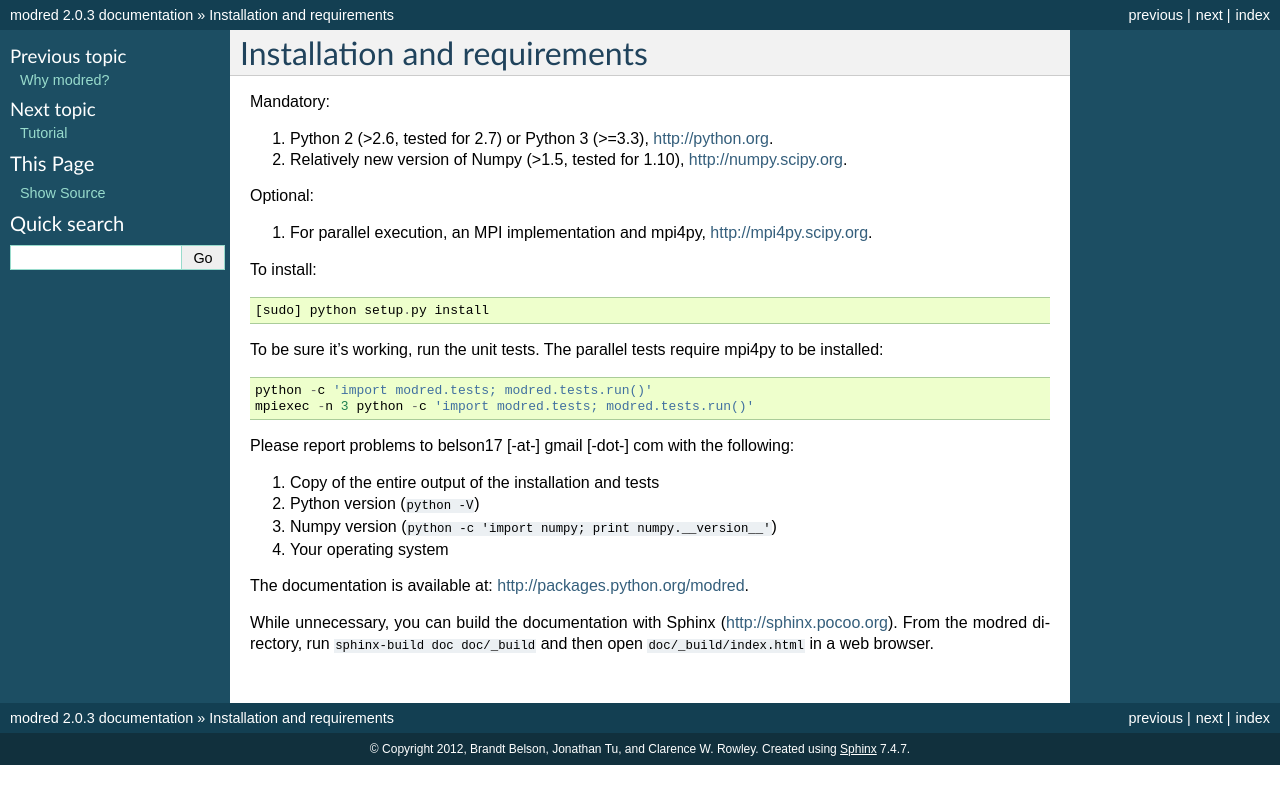
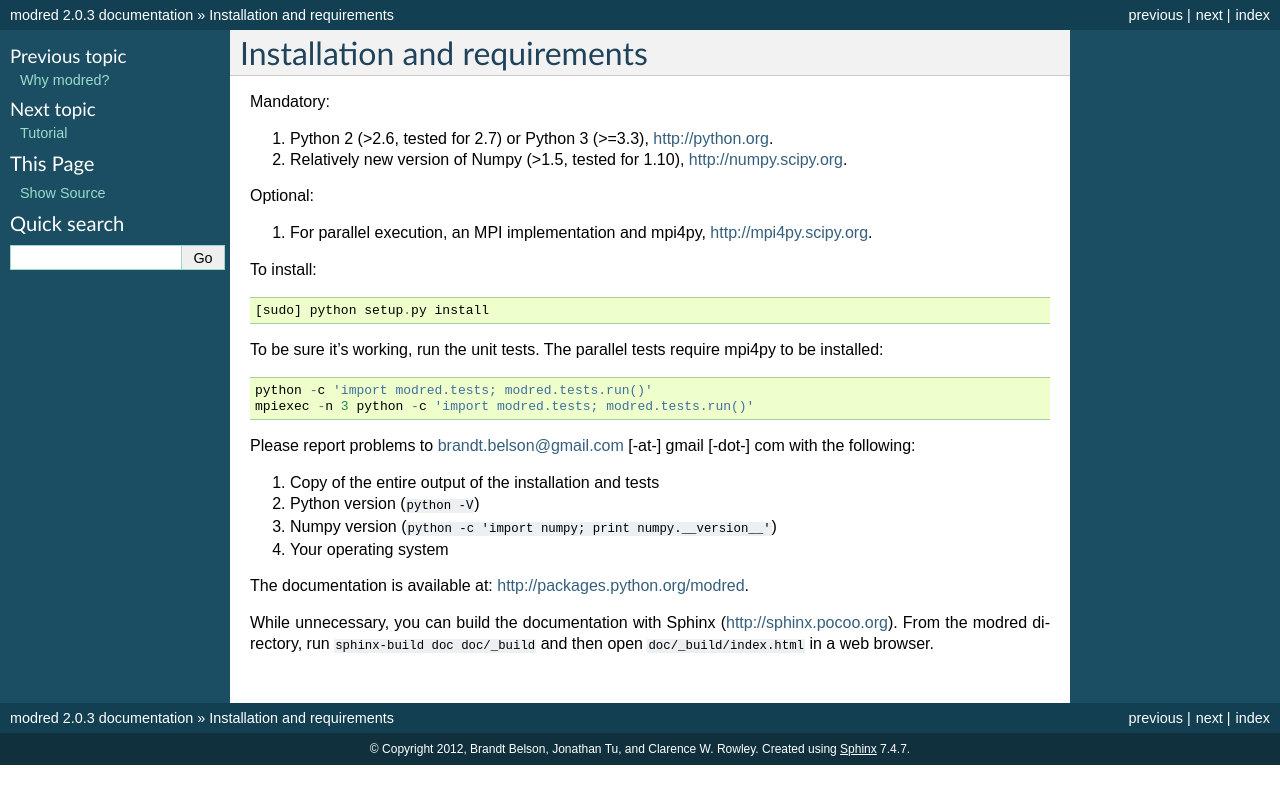
Before and after one commit to belson17/modred, a Sphinx documentation site: the page built from doc/installation.rst, in a window 1280 px wide. Shown: the top 804 px of the page. Built offline with Sphinx 7.4.7, drawn with Linux system fonts in a browser that asks for light colours; formulas are drawn with MathJax 3; the version number is read from the project's files by our own code.

Commit message:
Changed my email to brandt.belson@gmail everywhere

```diff
--- a/README.rst
+++ b/README.rst
@@ -36,7 +36,7 @@ mpi4py)::
 
   mpiexec -n 3 python -c 'import modred.tests; modred.tests.run()'
 
-Please report failures and installation problems to belson17 [-at-] gmail.com
+Please report failures and installation problems to brandt.belson@gmail.com [-at-] gmail.com
 with the following information:
 
 1. Copy of the entire output of the tests or installation
--- a/doc/installation.rst
+++ b/doc/installation.rst
@@ -25,7 +25,7 @@ The parallel tests require mpi4py to be installed::
   python -c 'import modred.tests; modred.tests.run()'
   mpiexec -n 3 python -c 'import modred.tests; modred.tests.run()'
 
-Please report problems to  belson17 [-at-] gmail [-dot-] com with the following:
+Please report problems to  brandt.belson@gmail.com [-at-] gmail [-dot-] com with the following:
 
 1. Copy of the entire output of the installation and tests
 2. Python version (``python -V``)
--- a/doc/whymodred.rst
+++ b/doc/whymodred.rst
@@ -76,7 +76,7 @@ By design, modred's parallelization scheme doesn't break up individual pieces
 of data for you, i.e.  it doesn't do domain decomposition for you.
 However, modred could be extended so that you can provide parallelized
 functions, allowing arbitrarily large data.
-If you're curious about this, contact Brandt Belson at belson17 [-at-] gmail
+If you're curious about this, contact Brandt Belson at brandt.belson@gmail.com [-at-] gmail
 [-dot-] com or Jonathan Tu at jhtu [-at-] berkeley [-dot-] edu.
 For now, a work-around is to use "fat" nodes with large amounts of memory
 (RAM).
```
